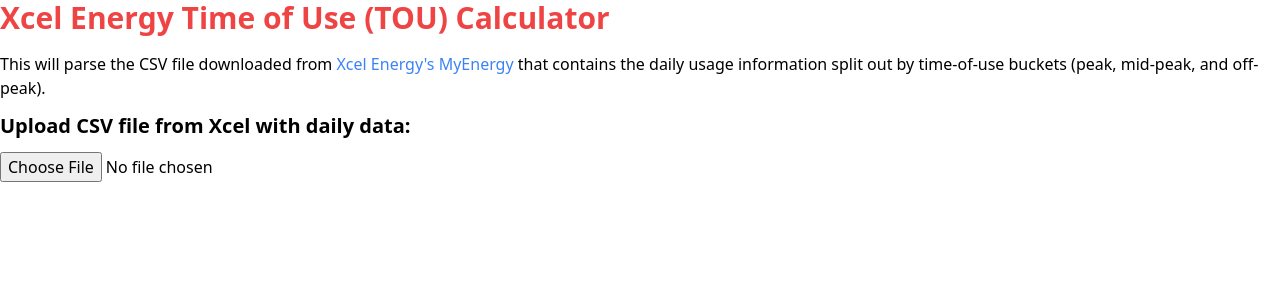
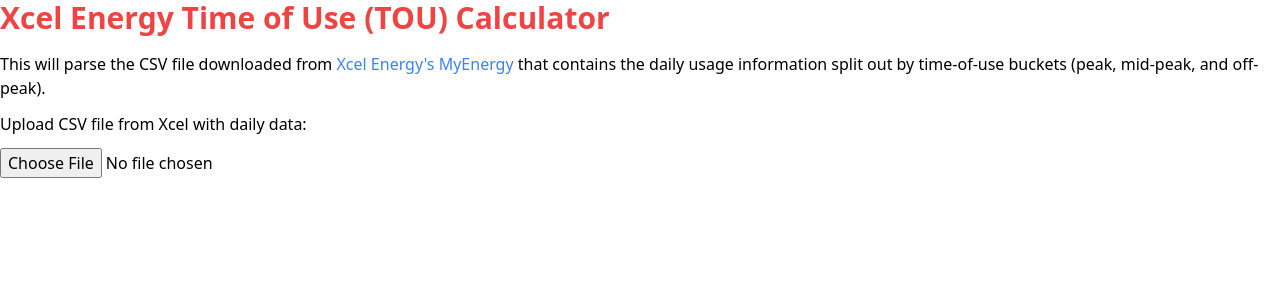
Before and after one commit to mattrobmattrob/XcelCalculator, a Next.js app: page / in a window 1280 px wide. Shown: the top 300 px of the page. Built offline with nearby package versions, Linux system fonts and the light colour scheme.

Commit message:
Revert "Separation"
This reverts commit efae83b5bddcddd24f1aa506a39de276a13b34b1.

```diff
--- a/pages/index.js
+++ b/pages/index.js
@@ -215,17 +215,13 @@
     };
 
   return <>
-    <div className='text-3xl font-bold text-red-500 pb-4'>
-        Xcel Energy Time of Use (TOU) Calculator
-    </div>
+    <div className='text-3xl font-bold text-red-500 pb-4'>Xcel Energy Time of Use (TOU) Calculator</div>
 
     <div className='pb-3'>
         This will parse the CSV file downloaded from <a className='text-blue-500' href="https://myenergy.xcelenergy.com/myenergy/usage-history">Xcel Energy's MyEnergy</a> that contains the daily usage information split out by time-of-use buckets (peak, mid-peak, and off-peak).
     </div>
 
-    <div className='text-xl font-bold pb-3'>
-        Upload CSV file from Xcel with daily data:
-    </div>
+    <div className='pb-3'>Upload CSV file from Xcel with daily data:</div>
     <input type="file" id="myFile" name="myFile" onChange={fileUploaded}></input>
   </>
 }
```
